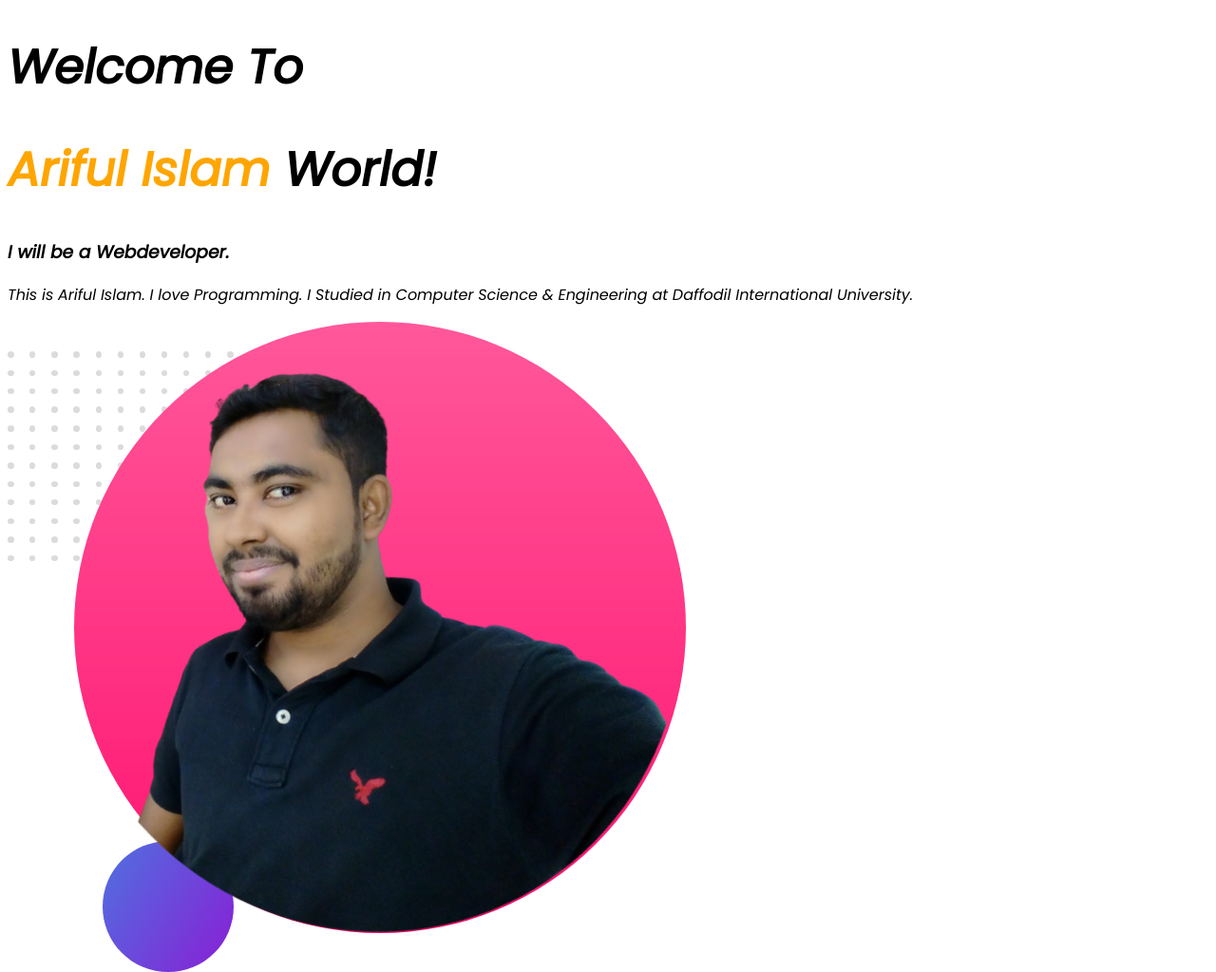
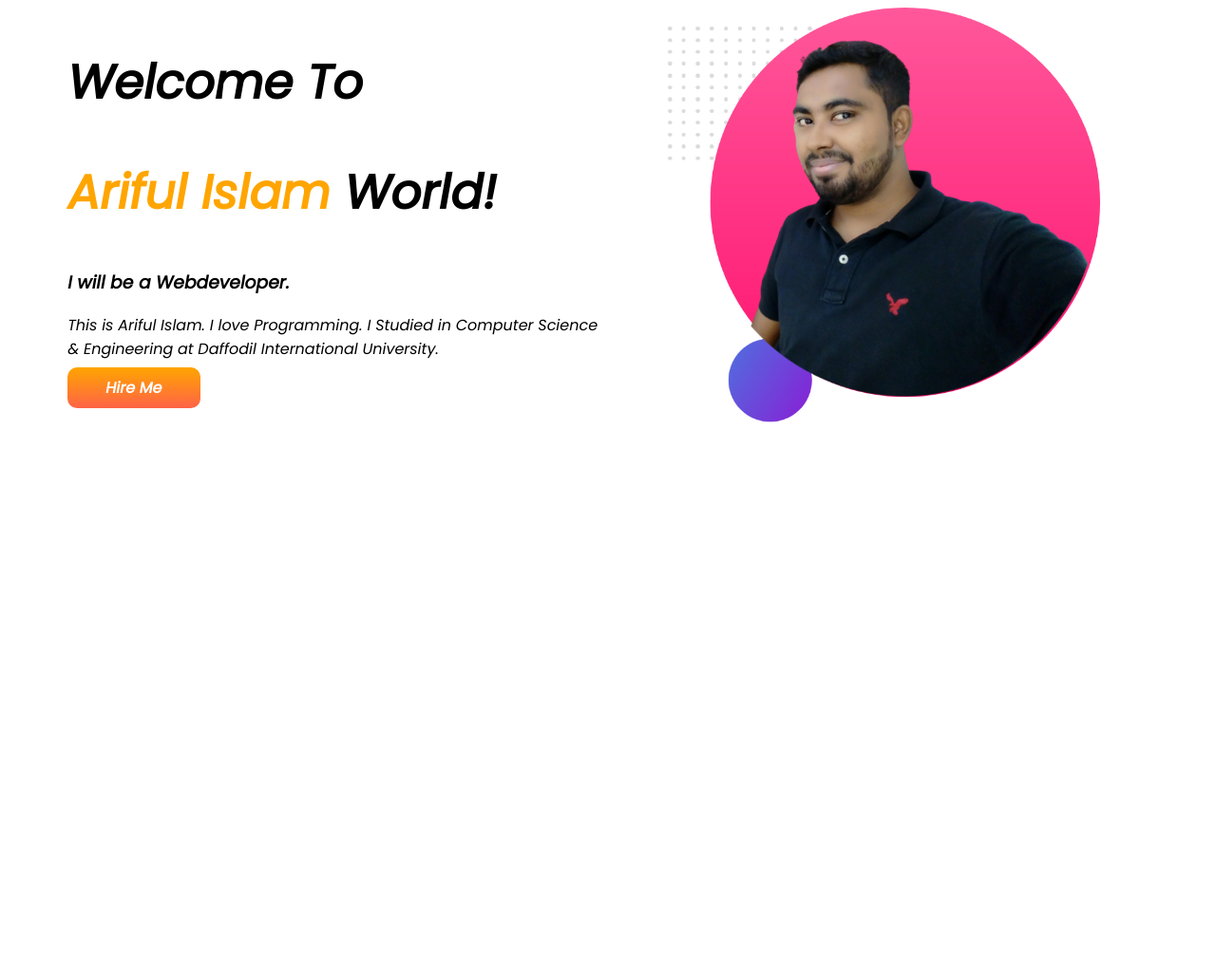
Before and after one commit to ariful012/developer-portfolio, a plain HTML site: page index.html in a window 1280 px wide. Shown: the whole page at 95% size. After the commit the page ends 800 px from the top, so only its background shows below. Drawn offline with Linux system fonts and the light colour scheme.

Commit message:
first section complete

```diff
--- a/index.html
+++ b/index.html
@@ -1,5 +1,6 @@
 <!DOCTYPE html>
 <html lang="en">
+
 <head>
     <meta charset="UTF-8">
     <meta http-equiv="X-UA-Compatible" content="IE=edge">
@@ -11,16 +12,22 @@
     <link rel="stylesheet" href="style.css">
 
 </head>
+
 <body>
-    <div>
+    <section>
+        <div class="half-width">
             <h1>Welcome To</h1>
             <h1> <span class="orange-color"> Ariful Islam</span> World!</h1>
             <h3>I will be a Webdeveloper.</h3>
-    <p>This is Ariful Islam. I love Programming. I Studied in Computer Science & Engineering at Daffodil International University.</p>
+            <p>This is Ariful Islam. I love Programming. I Studied in Computer Science & Engineering at Daffodil
+                International University.</p>
+            <a class="link-button" target="_blank" href="https://github.com/ariful012">Hire Me</a>
         </div>
-    <div>
+        <div class="half-width">
             <img src="images/my-bg2.png" alt="Here is Picture of Ariful Islam">
         </div>
 
+    </section>
 </body>
+
 </html>
--- a/style.css
+++ b/style.css
@@ -1,9 +1,33 @@
-body{
+body {
     font-family: 'Poppins', sans-serif;
 }
-h1{
+
+h1 {
     font-size: 50px;
 }
-.orange-color{
+
+.orange-color {
     color: orange;
 }
+
+section {
+    display: flex;
+}
+
+.half-width {
+    width: 50%;
+    padding-left: 5%;
+}
+
+.half-width img {
+    width: 80%;
+}
+
+.link-button {
+    text-decoration: none;
+    background-image: linear-gradient(orange, tomato);
+    padding: 10px 40px;
+    border-radius: 10px;
+    color: white;
+    font-weight: 700;
+}
```
Lines whose indentation alone changed are shown as unchanged.
